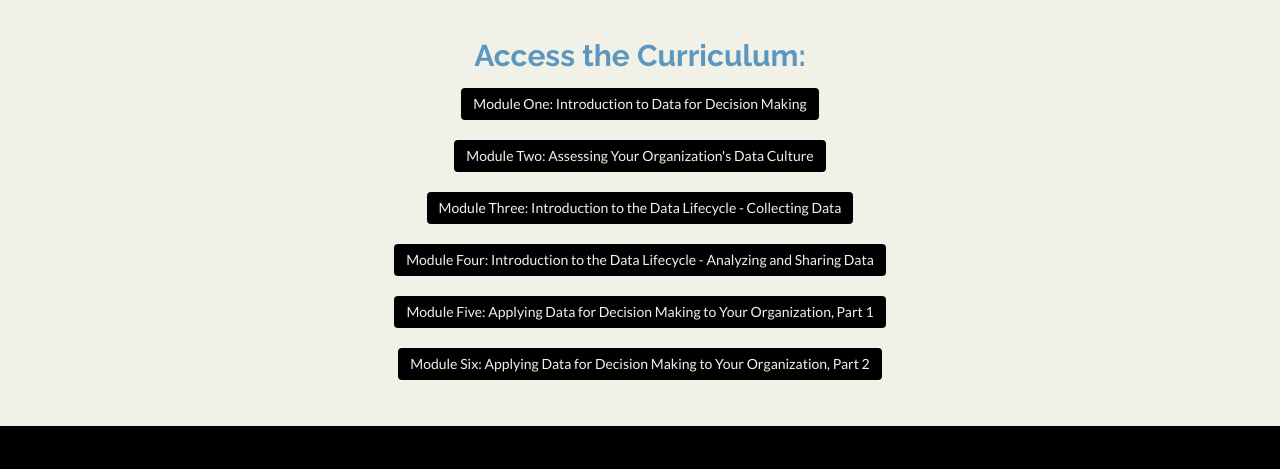
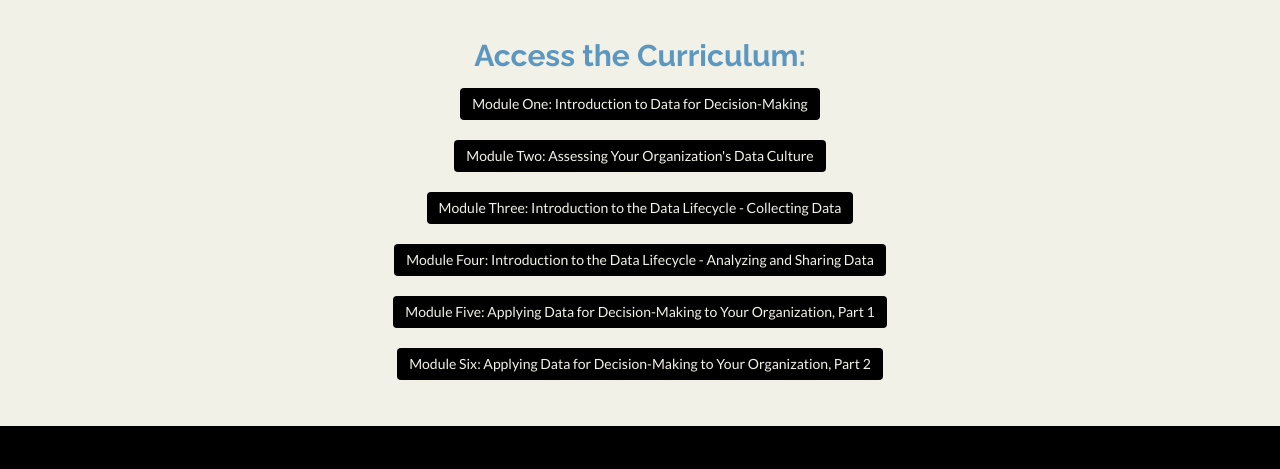
Before and after one commit to tascha/D4DM, a Jekyll site: the page built from index.html, in a window 1280 px wide and 1175 px high. Shown: the part 463-932 px from the top of the window. Built offline with Jekyll 4.4.1, drawn with Linux system fonts in a browser that asks for light colours; nearby versions of some CDN libraries.

Commit message:
added hyphens

```diff
--- a/index.html
+++ b/index.html
@@ -13,12 +13,12 @@ permalink:
                 <span class="sr-only">An image of a book</span>
                 <h2>Access the Curriculum:</h2>
                 <p></p>
-                <p><a href="../D4DM/module-one.html" class="btn btn2-theme">Module One: Introduction to Data for Decision Making</a></p>
+                <p><a href="../D4DM/module-one.html" class="btn btn2-theme">Module One: Introduction to Data for Decision-Making</a></p>
                 <p><a href="../D4DM/module-two.html" class="btn btn2-theme">Module Two: Assessing Your Organization's Data Culture</a></p>
                 <p><a href="../D4DM/module-three.html" class="btn btn2-theme">Module Three: Introduction to the Data Lifecycle - Collecting Data</a></p>
                 <p><a href="../D4DM/module-four.html" class="btn btn2-theme">Module Four: Introduction to the Data Lifecycle - Analyzing and Sharing Data</a></p>
-                <p><a href="../D4DM/module-five.html" class="btn btn2-theme">Module Five: Applying Data for Decision Making to Your Organization, Part 1</a></p>
-                <p style="PADDING-BOTTOM: 30px"><a href="../D4DM/module-six.html" class="btn btn2-theme">Module Six: Applying Data for Decision Making to Your Organization, Part 2</a></p>
+                <p><a href="../D4DM/module-five.html" class="btn btn2-theme">Module Five: Applying Data for Decision-Making to Your Organization, Part 1</a></p>
+                <p style="PADDING-BOTTOM: 30px"><a href="../D4DM/module-six.html" class="btn btn2-theme">Module Six: Applying Data for Decision-Making to Your Organization, Part 2</a></p>
             </div>
 
         </div>
```
